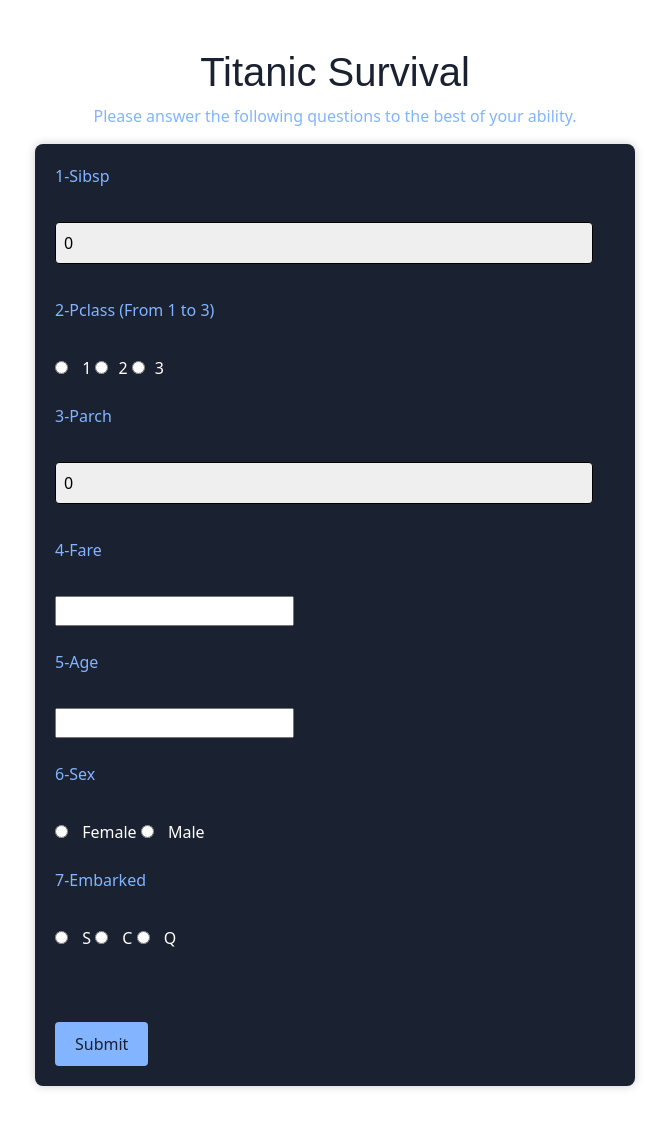
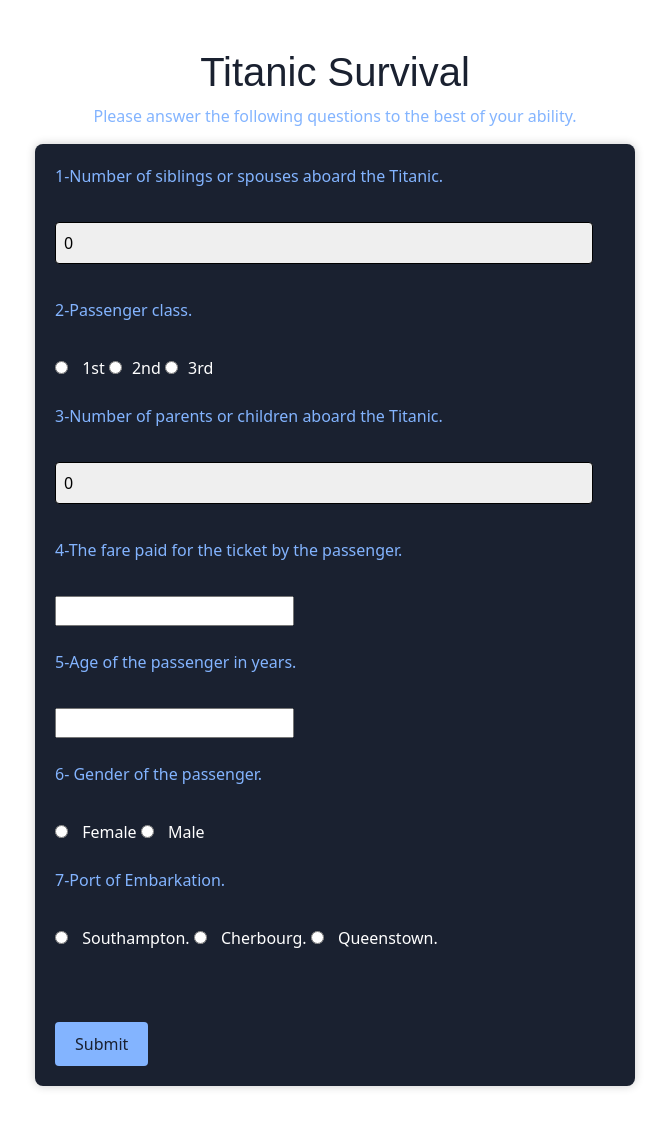
Before and after one commit to M-Mowina/CODSOFT, a Flask app: page / in a window 1280 px wide. Shown: the part 56-1190 px from the top of the page, without its empty margins (305-974 px from the left). Run offline with Flask 3, Linux system fonts and the light colour scheme; parts of the project's set-up code (start-up, migrations or seed data) failed here and were passed over; some libraries are stand-ins or nearby versions.

```diff
--- a/Titanic/titanic_web_app/app.py
+++ b/Titanic/titanic_web_app/app.py
@@ -36,7 +36,7 @@ def survival():
 
     # Process user responses and return results
     prediction = predict(x_new)
-    if prediction[0][0] < 0.5:
+    if prediction[0][0] > 0.5:
        result = 'YOU SURVIVED'
     else: result = 'DID NOT SURVIVED'
 
--- a/Titanic/titanic_web_app/templates/survival.html
+++ b/Titanic/titanic_web_app/templates/survival.html
@@ -30,7 +30,7 @@
             <p>Please answer the following questions to the best of your ability.</p>
         </div>
         <form id="myForm" action="/" method="post">
-            <label for="Sibsp">1-Sibsp</label>
+            <label for="Sibsp">1-Number of siblings or spouses aboard the Titanic.</label>
             <br>
             <select name="SibSp">
                 <option value="0">0</option>
@@ -43,14 +43,14 @@
             </select class="answer">
             <br><br>
 
-            <label for="Pclass">2-Pclass (From 1 to 3)</label>
+            <label for="Pclass">2-Passenger class. </label>
             <br>
-            <input type="radio" name="Pclass" value="1"> <span class="answer">1 </span>
-            <input type="radio" name="Pclass" value="2"><span class="answer">2 </span>
-            <input type="radio" name="Pclass" value="3"><span class="answer">3 </span>
+            <input type="radio" name="Pclass" value="1"> <span class="answer">1st </span>
+            <input type="radio" name="Pclass" value="2"><span class="answer">2nd </span>
+            <input type="radio" name="Pclass" value="3"><span class="answer">3rd </span>
             <br><br>
 
-            <label for="Parch">3-Parch</label>
+            <label for="Parch">3-Number of parents or children aboard the Titanic.</label>
             <br>
             <select name="Parch">
                 <option value="0">0</option>
@@ -63,27 +63,27 @@
             </select class="answer">
             <br><br>
 
-            <label for="Fare">4-Fare</label>
+            <label for="Fare">4-The fare paid for the ticket by the passenger.</label>
             <br>
             <input type="number" name='Fare'>
             <br><br>
 
-            <label for="Age">5-Age</label>
+            <label for="Age">5-Age of the passenger in years.</label>
             <br>
             <input type="number" name='Age'>
             <br><br>
 
-            <label for="Sex">6-Sex</label>
+            <label for="Sex">6- Gender of the passenger.</label>
             <br>
             <input type="radio" name="Sex" value="1"> <span class="answer">Female </span>
             <input type="radio" name="Sex" value="0"> <span class="answer">Male </span>
             <br><br>
 
-            <label for="Embarked">7-Embarked</label>
+            <label for="Embarked">7-Port of Embarkation.</label>
             <br>
-            <input type="radio" name="Embarked" value="S"> <span class="answer">S </span>
-            <input type="radio" name="Embarked" value="C"> <span class="answer">C </span>
-            <input type="radio" name="Embarked" value="Q"> <span class="answer">Q </span>
+            <input type="radio" name="Embarked" value="S"> <span class="answer">Southampton. </span>
+            <input type="radio" name="Embarked" value="C"> <span class="answer">Cherbourg. </span>
+            <input type="radio" name="Embarked" value="Q"> <span class="answer">Queenstown. </span>
             <br><br>
             <br><br>
             <button type="submit">Submit</button>
```
Also changed, not shown: 4 other files.
